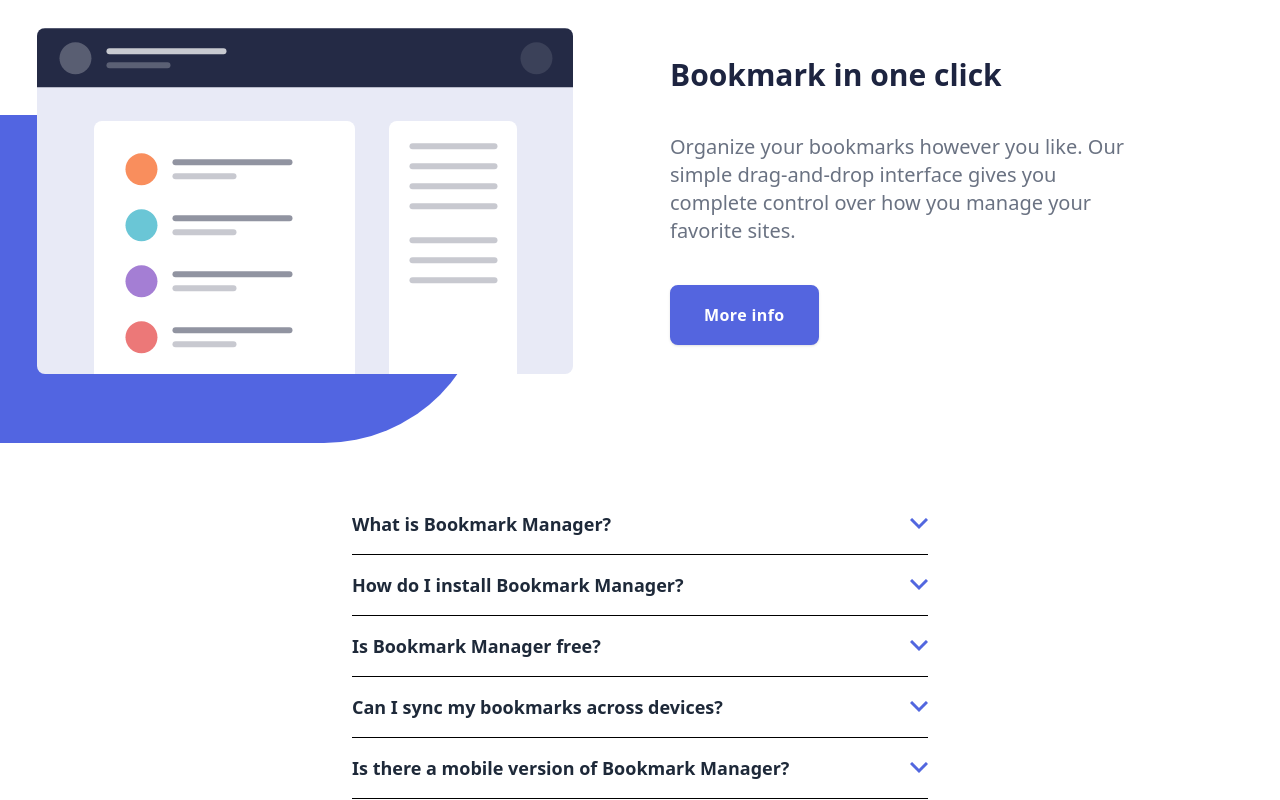
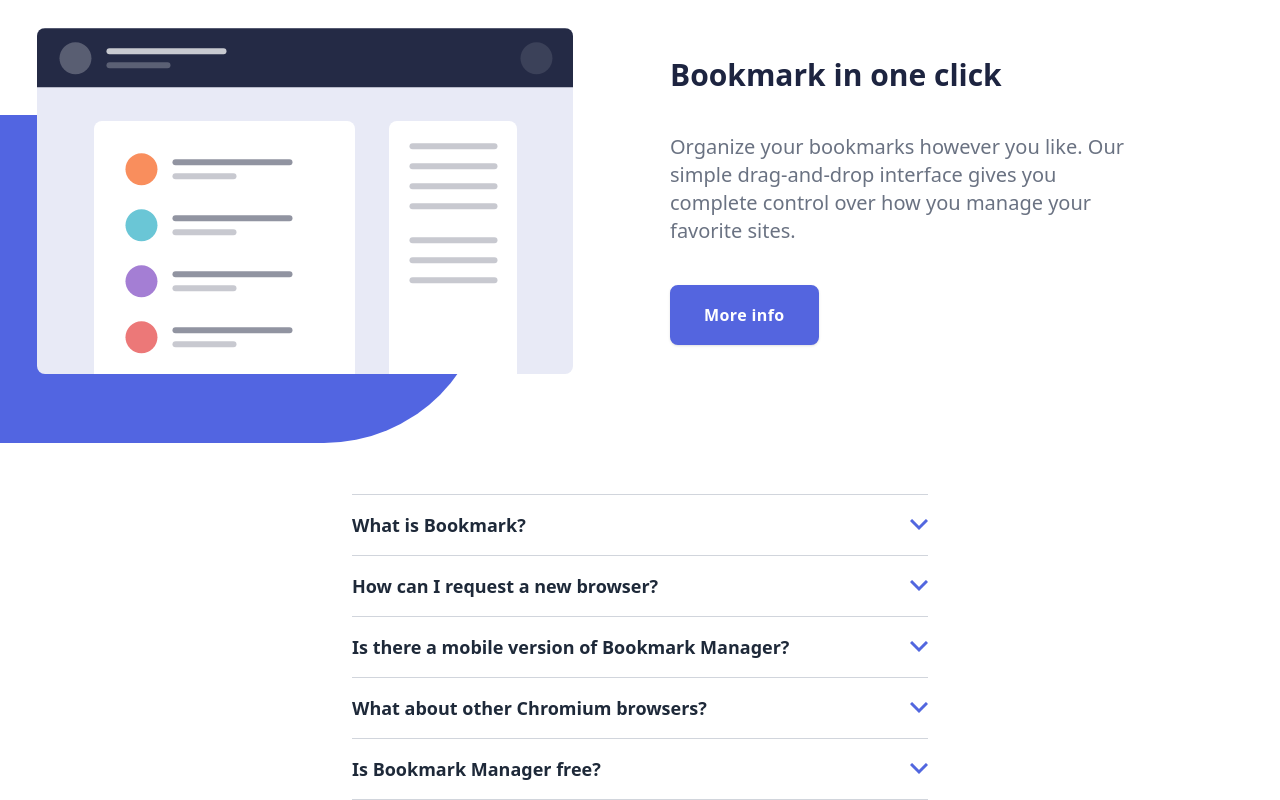
Before and after one commit to JlBestMc/S5.-Landing-Page-React, a React (Vite) app: page / in a window 1280 px wide. Shown: the part 604-1404 px from the top of the page. Built offline with nearby package versions, Linux system fonts and the light colour scheme.

Commit message:
Dropdown component completed with animations

```diff
--- a/src/App.tsx
+++ b/src/App.tsx
@@ -1,8 +1,6 @@
 import Dropdown from "./components/molecules/Dropdown";
 import Features from "./components/organismes/Features";
 import Header from "./components/organismes/Header";
-import iconarrow from "./assets/icon-arrow.svg";
-import iconclose from "./assets/icon-close.svg";
 
 function App() {
   return (
--- a/src/components/atoms/tab.tsx
+++ b/src/components/atoms/tab.tsx
@@ -6,9 +6,9 @@
 
 export default function Tab({ content, onSelect, isSelected }: TabProps) {
   const selectedTab =
-    "tracking-wider text-lg text-center py-4 md:py-6 md:px-10 w-full border-4 border-transparent border-b-red-400 cursor-[url('./assets/cursor.cur'),_auto]";
+    "tracking-wider hover:text-red-400 text-lg text-center py-4 md:py-6 md:px-10 w-full border-4 border-transparent border-b-red-400 cursor-[url('./assets/cursor.cur'),_auto]";
   const unselectedTab =
-    "tracking-wider text-lg text-center py-4 md:py-6 md:px-10 w-full border-4 border-transparent cursor-[url('./assets/cursor.cur'),_auto]";
+    "tracking-wider text-lg hover:text-red-400 text-center py-4 md:py-6 md:px-10 w-full border-4 border-transparent cursor-[url('./assets/cursor.cur'),_auto]";
 
   return (
     <button
--- a/src/components/molecules/Dropdown.tsx
+++ b/src/components/molecules/Dropdown.tsx
@@ -7,28 +7,42 @@
   const [selected, setSelected] = useState<string | null>(null);
 
   const handleSelect = (question: string) => {
-    setSelected(prev => (prev === question ? null : question));
+    setSelected((prev) => (prev === question ? null : question));
   };
 
   return (
     <div className="w-full max-w-xl mx-auto mt-8">
       {FAQS.map((faq: Dropdown, index: number) => (
-        <div key={index} className="border-b py-4">
+        <div
+          key={index}
+          className={`py-4 border-t border-gray-300 ${index === 4 ? "border-b" : ""}`}
+        >
           <button
-            className="w-full flex justify-between items-center text-left font-semibold text-lg text-gray-800 hover:text-blue-500"
+            className="w-full flex justify-between items-center text-left font-semibold text-lg text-gray-800 hover:text-red-400 cursor-[url('./assets/cursor.cur'),_auto] transition duration-300 ease-in-out"
             onClick={() => handleSelect(faq.question)}
           >
-            <span className={`${selected === faq.question ? "text-blue-600" : ""}`}>
+            <span
+              className={`${selected === faq.question ? "text-black hover:text-red-400" : ""}`}
+            >
               {faq.question}
             </span>
-            <img
-              src={selected === faq.question ? arrowDown : arrowUp}
-              alt={selected === faq.question ? "Collapse" : "Expand"}
+            {selected === faq.question ? (
+              <img
+                src={arrowDown}
+                alt="Flecha roja abajo"
+                className=" transition-transform duration-200 rotate-180"
+              />
+            ) : (
+              <img
+                src={arrowUp}
+                alt="Flecha azul arriba"
+                className="transition-transform duration-200 rotate-0"
 
-            />
+              />
+            )}
           </button>
           {selected === faq.question && (
-            <p className="mt-2 text-gray-600 text-sm leading-relaxed">
+            <p className="mt-2 text-gray-600 text-md leading-relaxed">
               {faq.answer}
             </p>
           )}
--- a/src/data/data.ts
+++ b/src/data/data.ts
@@ -40,28 +40,29 @@
 
 export const FAQS: Dropdown[] = [
   {
-    question: "What is Bookmark Manager?",
+    question: "What is Bookmark?",
     answer:
       "Bookmark Manager is a browser extension that allows you to easily manage and organize your bookmarks. You can save, edit, and share your bookmarks with just a few clicks.",
   },
   {
-    question: "How do I install Bookmark Manager?",
+    question: "How can I request a new browser?",
     answer:
-      'You can install Bookmark Manager from the Chrome Web Store, Firefox Add-ons, or Opera Add-ons. Simply search for "Bookmark Manager" and click "Add to Browser".',
+      'To request a new browser, please visit our support page and fill out the request form. We are constantly working to add support for more browsers.',
+  },
+  {
+    question: "Is there a mobile version of Bookmark Manager?",
+    answer:
+      "Currently, Bookmark Manager is available as a browser extension for desktop browsers. A mobile version is in development and will be released soon.",
+  },
+  {
+    question: "What about other Chromium browsers?",
+    answer:
+      "Bookmark Manager is designed to work with all major Chromium-based browsers, including Google Chrome, Microsoft Edge, and Brave. If you encounter any issues, please contact our support team.",
   },
   {
     question: "Is Bookmark Manager free?",
     answer:
       "Yes, Bookmark Manager is completely free to use. There are no hidden fees or subscriptions required.",
   },
-  {
-    question: "Can I sync my bookmarks across devices?",
-    answer:
-      "Yes, Bookmark Manager allows you to sync your bookmarks across all your devices. Just log in with your account and your bookmarks will be available everywhere.",
-  },
-  {
-    question: "Is there a mobile version of Bookmark Manager?",
-    answer:
-      "Currently, Bookmark Manager is available as a browser extension for desktop browsers. A mobile version is in development and will be released soon.",
-  },
+
 ];
```
